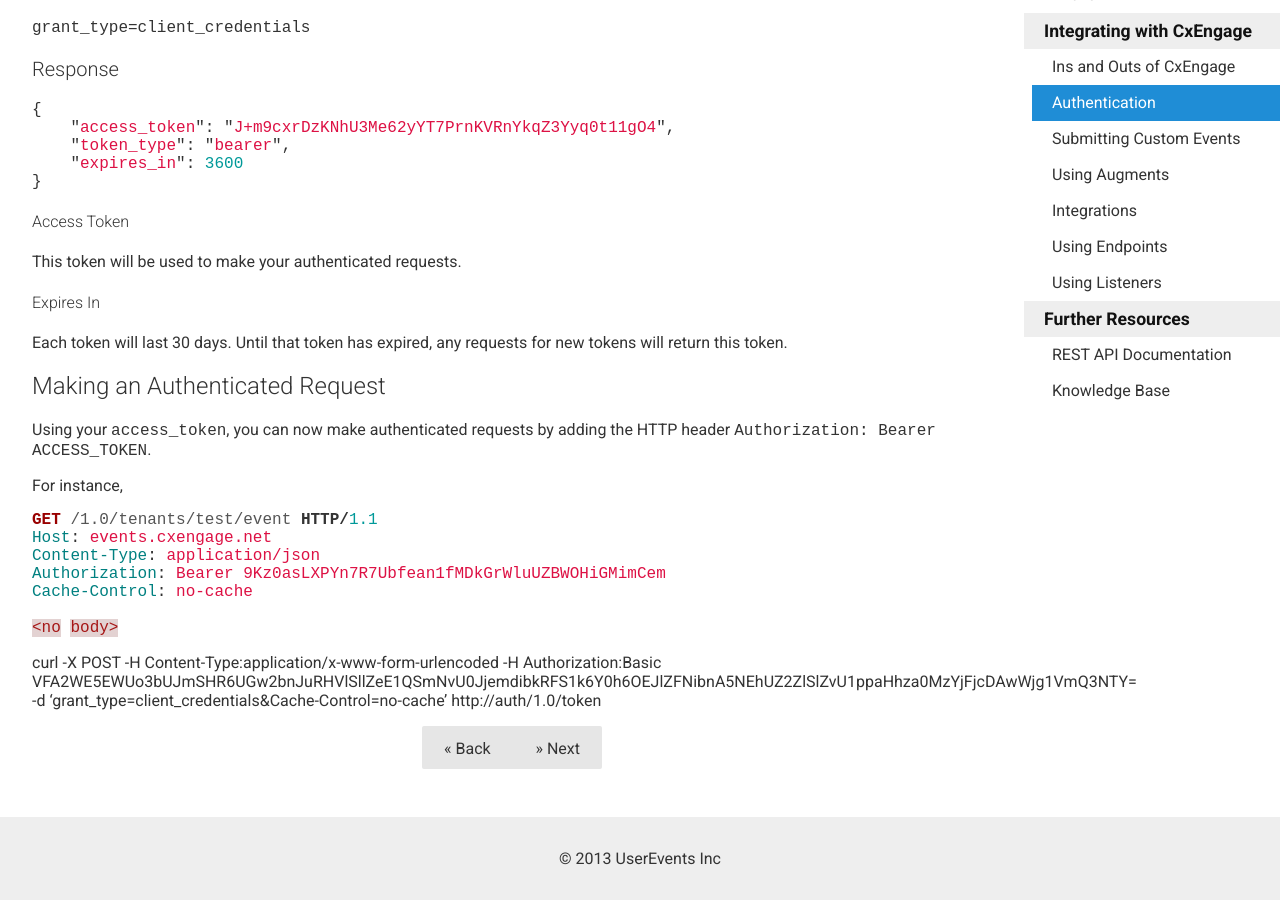
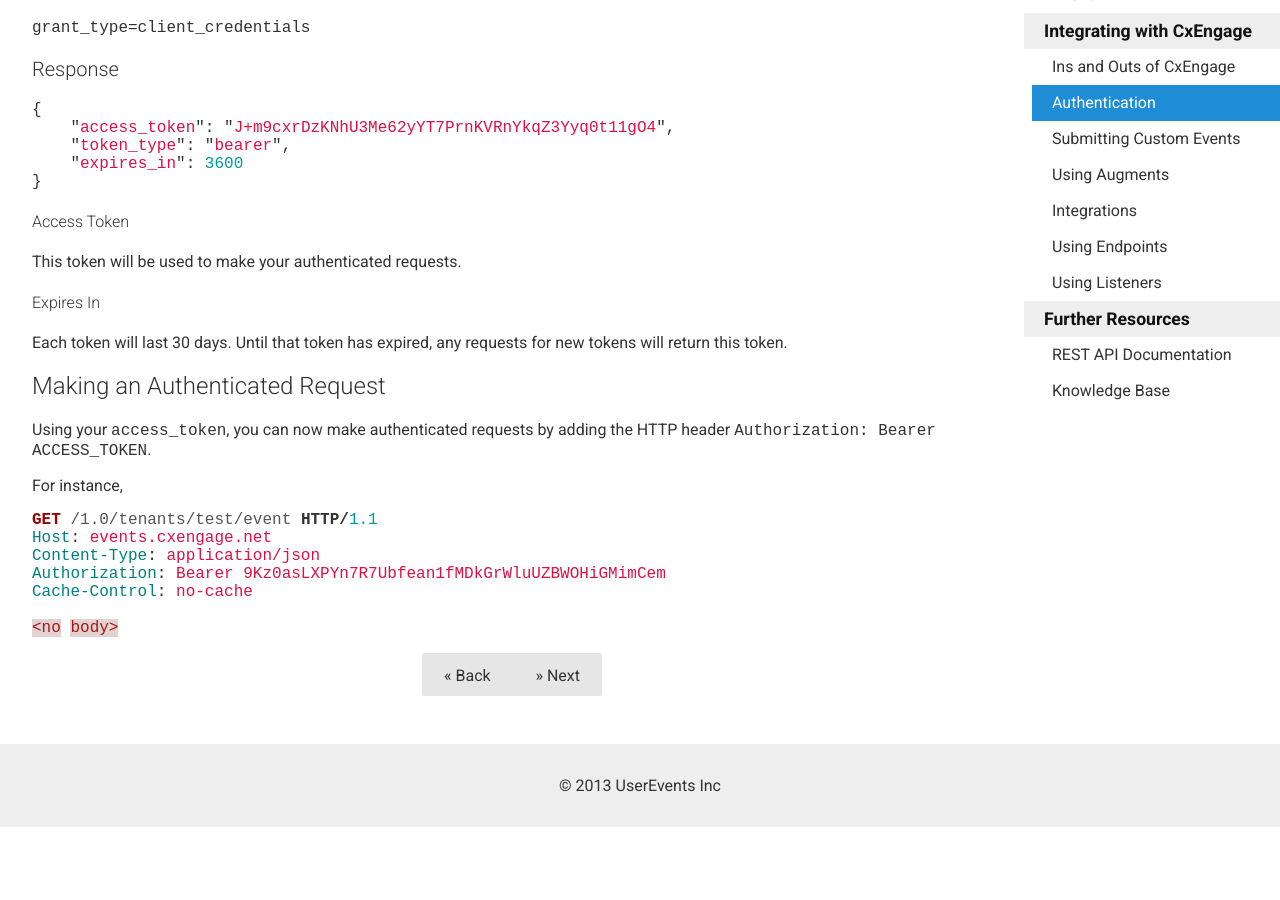
Before and after one commit to ianbishop/userevents.github.io, a Jekyll site: the page built from docs/authentication.md, in a window 1280 px wide and 900 px high, scrolled down 631 px. Built offline with Jekyll 4.4.1, drawn with Linux system fonts in a browser that asks for light colours; Markdown is read by kramdown in place of the engine named in the settings; after the commit the page ends 1458 px from its top, so only the background shows below that.

Commit message:
Update authentication.md

```diff
--- a/docs/authentication.md
+++ b/docs/authentication.md
@@ -69,5 +69,3 @@
 
 <no body>
 {% endhighlight %}
-
-curl -X POST -H Content-Type:application/x-www-form-urlencoded -H Authorization:Basic VFA2WE5EWUo3bUJmSHR6UGw2bnJuRHVlSllZeE1QSmNvU0JjemdibkRFS1k6Y0h6OEJlZFNibnA5NEhUZ2ZlSlZvU1ppaHhza0MzYjFjcDAwWjg1VmQ3NTY= -d 'grant_type=client_credentials&Cache-Control=no-cache' http://auth/1.0/token
```
